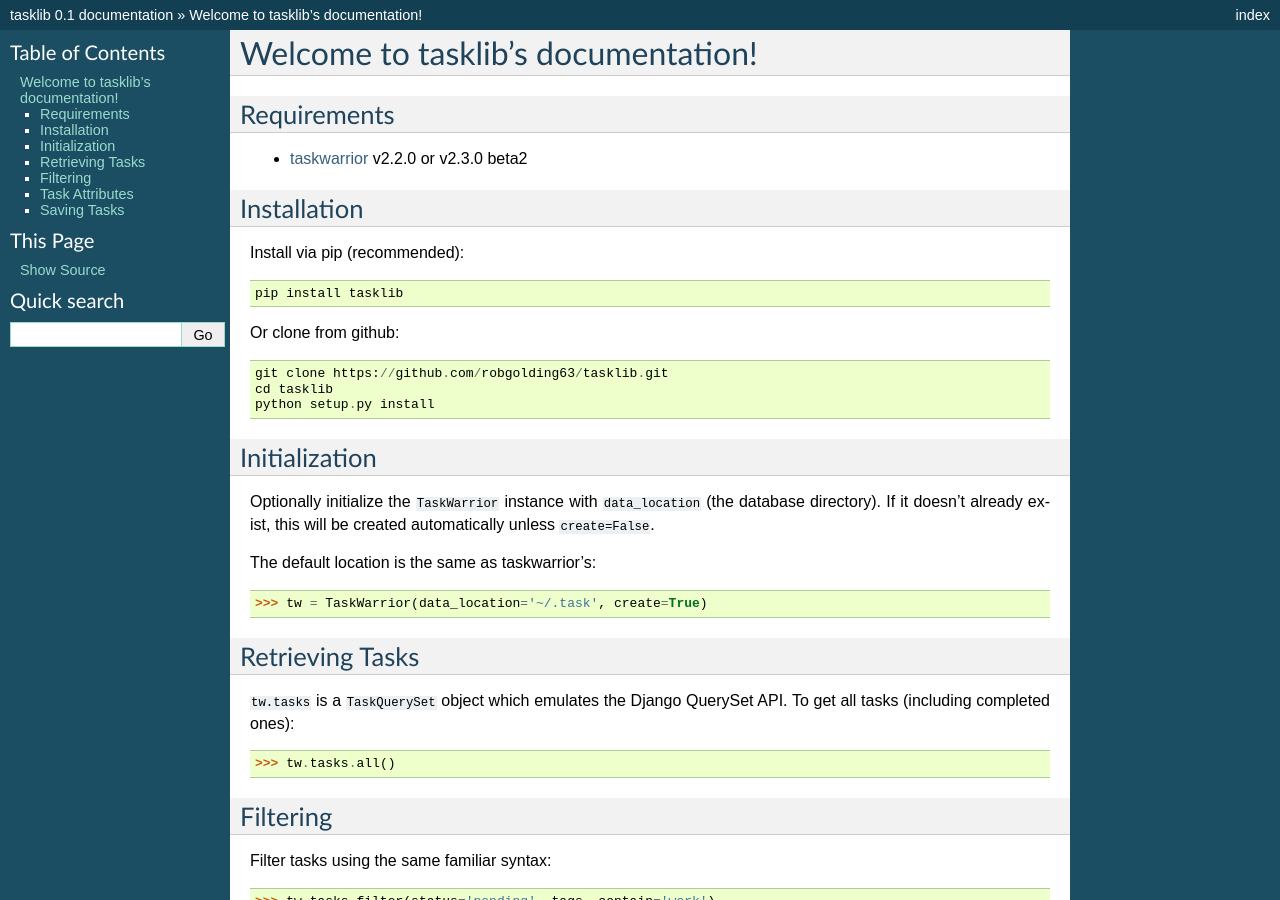
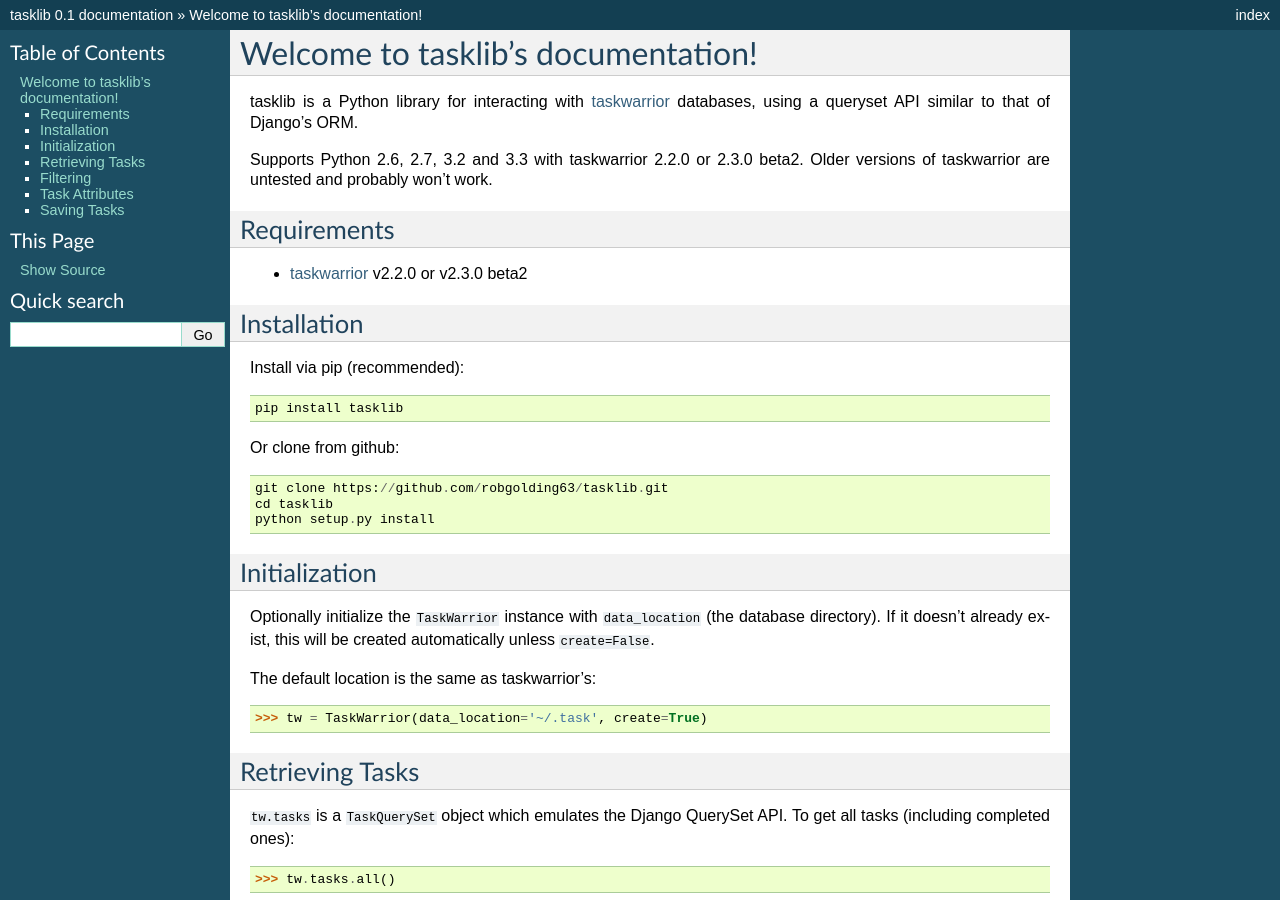
Before and after one commit to GothenburgBitFactory/tasklib, a Sphinx documentation site: the page built from docs/index.rst, in a window 1280 px wide and 900 px high. Built offline with Sphinx 7.4.7, drawn with Linux system fonts in a browser that asks for light colours.

Commit message:
Add intro paragraph to docs

```diff
--- a/README.rst
+++ b/README.rst
@@ -4,8 +4,8 @@
 .. image:: https://travis-ci.org/robgolding63/tasklib.png
     :target: http://travis-ci.org/robgolding63/tasklib
 
-A Python library for interacting with taskwarrior_ databases, using a queryset
-API similar to that of Django's ORM.
+tasklib is a Python library for interacting with taskwarrior_ databases, using
+a queryset API similar to that of Django's ORM.
 
 Supports Python 2.6, 2.7, 3.2 and 3.3 with taskwarrior 2.2.0 or 2.3.0 beta2.
 Older versions of taskwarrior are untested and probably won't work.
--- a/docs/index.rst
+++ b/docs/index.rst
@@ -1,5 +1,11 @@
 Welcome to tasklib's documentation!
 ===================================
+
+tasklib is a Python library for interacting with taskwarrior_ databases, using
+a queryset API similar to that of Django's ORM.
+
+Supports Python 2.6, 2.7, 3.2 and 3.3 with taskwarrior 2.2.0 or 2.3.0 beta2.
+Older versions of taskwarrior are untested and probably won't work.
 
 Requirements
 ------------
```
